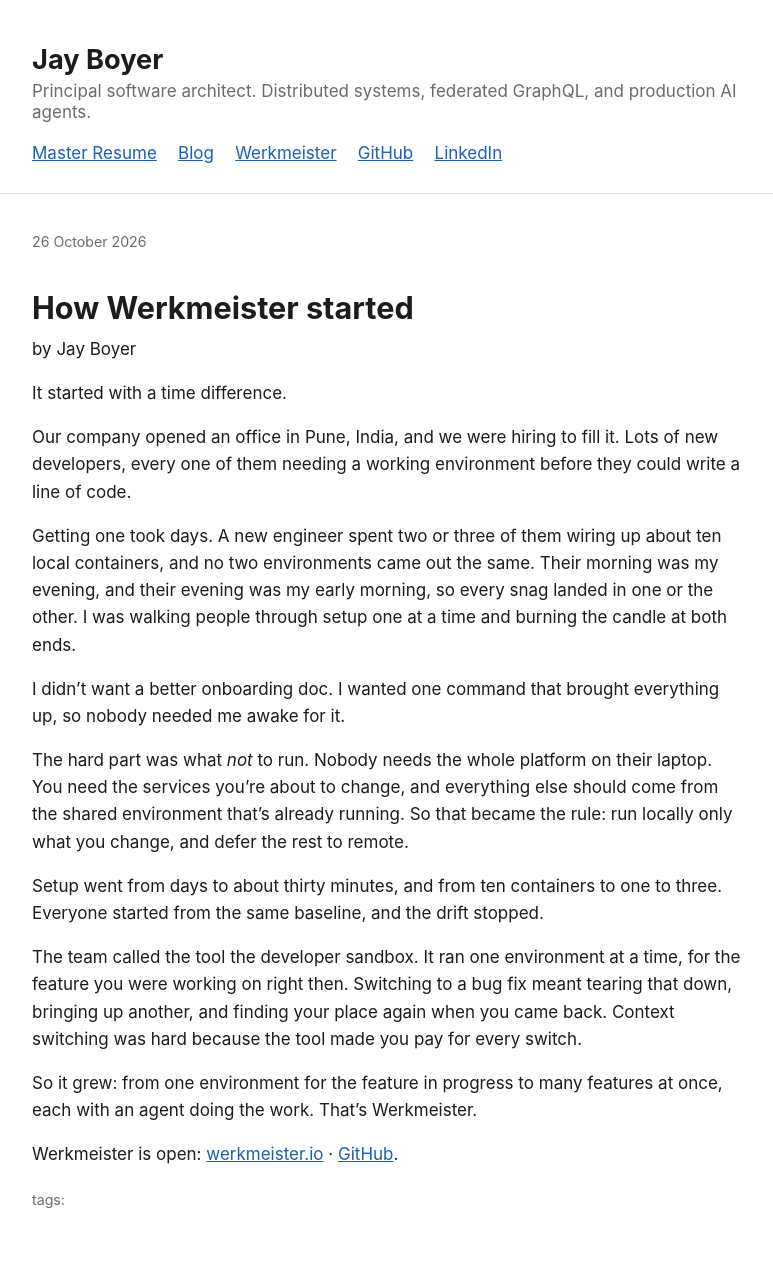
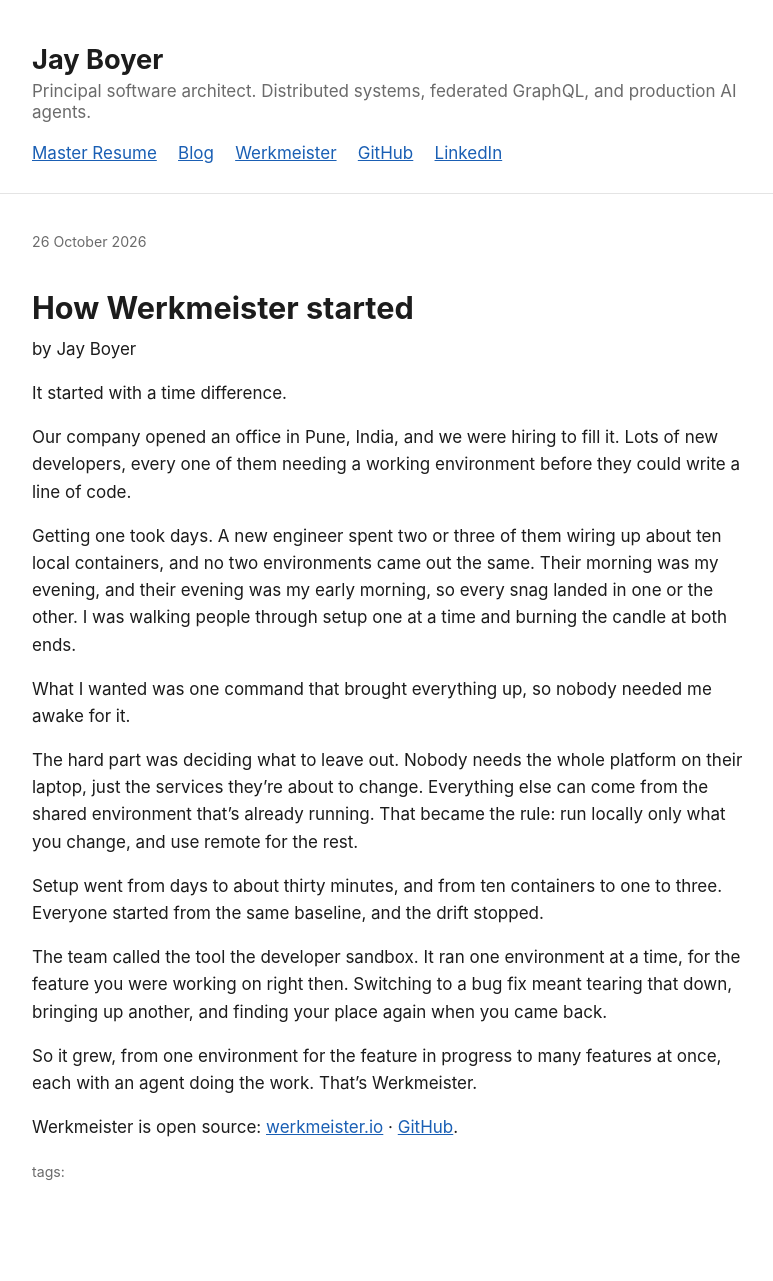
Before and after one commit to jaysonboyer/jaysonboyer.github.io, a Jekyll site: the page built from _posts/2026-10-26-werkmeister-origin.md, in a window 1280 px wide. Shown: the whole page, without its empty margins (251-1024 px from the left). Built offline with Jekyll 4.4.1, drawn with Linux system fonts in a browser that asks for light colours; comment, search, counter and statistics services are not loaded; after the commit the page ends 1254 px from its top, so only the background shows below that.

Commit message:
Post: tighten wording in How Werkmeister started
Co-Authored-By: Claude Opus 5.5 <noreply@anthropic.com>

```diff
--- a/_posts/2026-10-26-werkmeister-origin.md
+++ b/_posts/2026-10-26-werkmeister-origin.md
@@ -18,13 +18,13 @@ was my evening, and their evening was my early morning, so every snag landed in
 one or the other. I was walking people through setup one at a time and burning
 the candle at both ends.
 
-I didn't want a better onboarding doc. I wanted one command that brought
-everything up, so nobody needed me awake for it.
+What I wanted was one command that brought everything up, so nobody needed me
+awake for it.
 
-The hard part was what *not* to run. Nobody needs the whole platform on their
-laptop. You need the services you're about to change, and everything else should
-come from the shared environment that's already running. So that became the
-rule: run locally only what you change, and defer the rest to remote.
+The hard part was deciding what to leave out. Nobody needs the whole platform on
+their laptop, just the services they're about to change. Everything else can
+come from the shared environment that's already running. That became the rule:
+run locally only what you change, and use remote for the rest.
 
 Setup went from days to about thirty minutes, and from ten containers to one to
 three. Everyone started from the same baseline, and the drift stopped.
@@ -32,10 +32,9 @@ three. Everyone started from the same baseline, and the drift stopped.
 The team called the tool the developer sandbox. It ran one environment at a
 time, for the feature you were working on right then. Switching to a bug fix
 meant tearing that down, bringing up another, and finding your place again when
-you came back. Context switching was hard because the tool made you pay for
-every switch.
+you came back.
 
-So it grew: from one environment for the feature in progress to many features at
+So it grew, from one environment for the feature in progress to many features at
 once, each with an agent doing the work. That's Werkmeister.
 
-Werkmeister is open: [werkmeister.io](https://werkmeister.io) · [GitHub](https://github.com/jbbz-sandbox/werkmeister).
+Werkmeister is open source: [werkmeister.io](https://werkmeister.io) · [GitHub](https://github.com/jbbz-sandbox/werkmeister).
```
